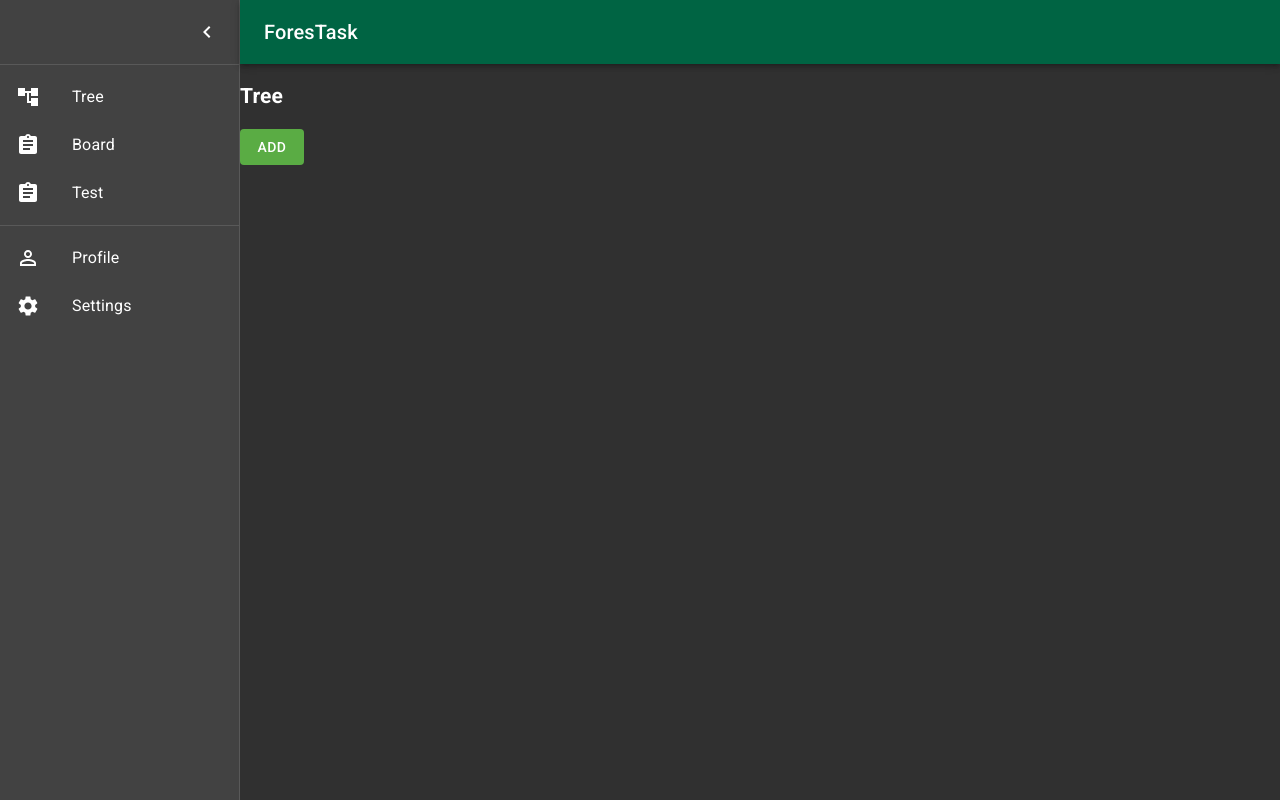
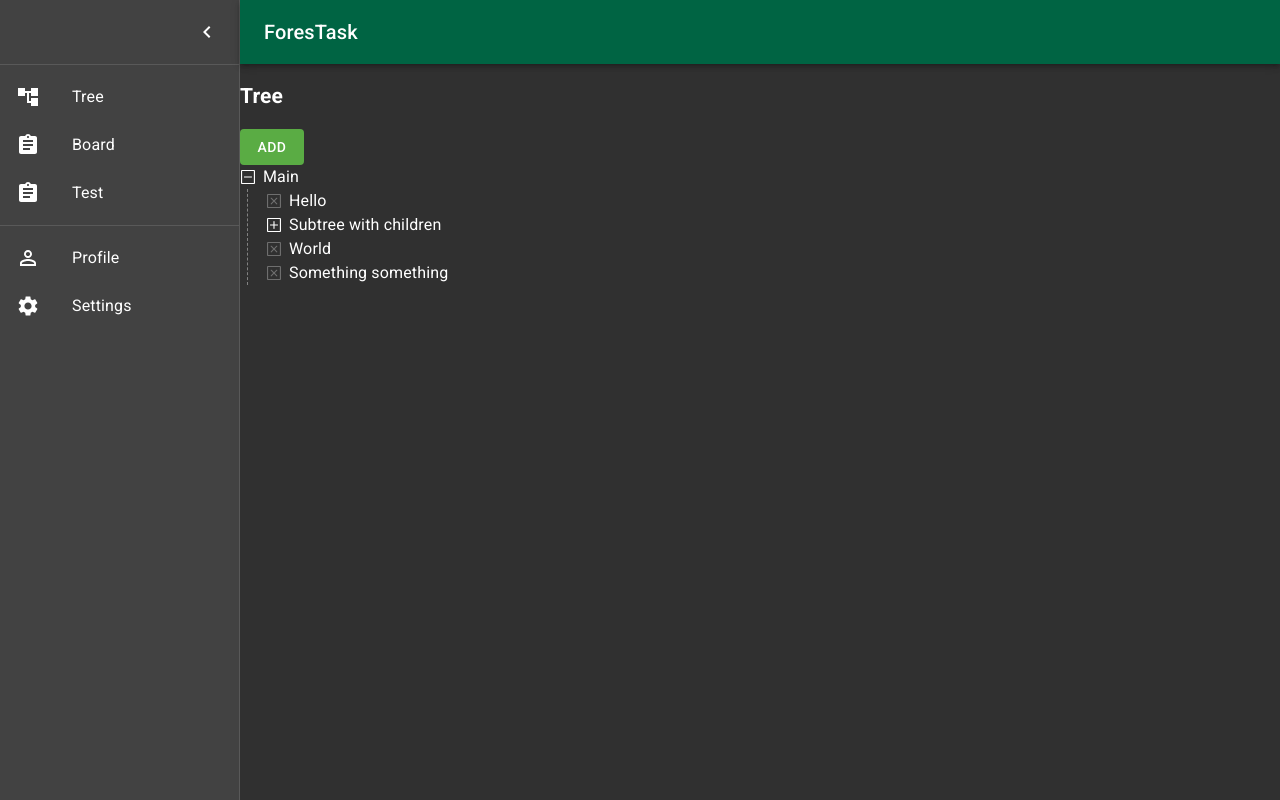
Before and after one commit to bioerrorlog/TaskAppNextTs, a React (Create React App) app: page / in a window 1280 px wide. Built offline with nearby package versions, Linux system fonts and the light colour scheme.

Commit message:
show tree view

```diff
--- a/package.json
+++ b/package.json
@@ -11,12 +11,14 @@
   "dependencies": {
     "@material-ui/core": "latest",
     "@material-ui/icons": "^4.9.1",
+    "@material-ui/lab": "^4.0.0-alpha.48",
     "clsx": "latest",
     "react": "latest",
     "react-dom": "latest",
     "react-redux": "^7.2.0",
     "react-router-dom": "^5.1.2",
     "react-scripts": "latest",
+    "react-spring": "^8.0.27",
     "recharts": "^1.8.5",
     "redux": "^4.0.5",
     "uuidv4": "^6.0.7"
--- a/src/components/dashboard/tree/Tree.js
+++ b/src/components/dashboard/tree/Tree.js
@@ -5,6 +5,7 @@ import { makeStyles } from '@material-ui/core/styles';
 
 import TreeButton from './TreeButton';
 import TreeNode from './TreeNode';
+import TreeView from './TreeView';
 import { addNode } from '../../../actions'
 
 
@@ -30,6 +31,7 @@ class Tree extends Component {
           <h2>Tree</h2>
             {mapNodes}
           <TreeButton onClick={this.props.addTreeNode}>Add</TreeButton>
+          <TreeView />
       </div>
     );
   }
--- a/src/components/dashboard/tree/TreeView.js
+++ b/src/components/dashboard/tree/TreeView.js
@@ -5,7 +5,7 @@ import { fade, makeStyles, withStyles } from '@material-ui/core/styles';
 import TreeView from '@material-ui/lab/TreeView';
 import TreeItem from '@material-ui/lab/TreeItem';
 import Collapse from '@material-ui/core/Collapse';
-import { useSpring, animated } from 'react-spring/web.cjs'; // web.cjs is required for IE 11 support
+import { useSpring, animated } from 'react-spring'; // web.cjs is required for IE 11 support
 
 function MinusSquare(props) {
   return (
```
Also changed, not shown: 1 other file (tests, documents, lock files or other folders).
